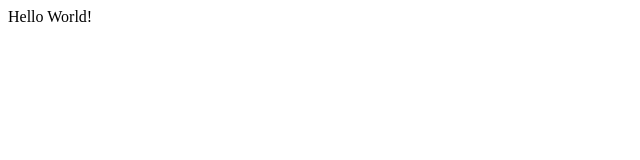
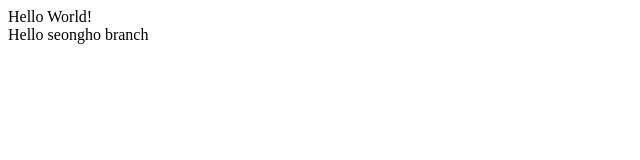
Before and after one commit to doitwebserver/practice-git, a plain HTML site: page index.html in a window 1280 px wide. Shown: the whole page, without its empty margins (0-640 px from the left). Drawn offline with Linux system fonts and the light colour scheme.

Commit message:
Add sentence in seongho branch

```diff
--- a/index.html
+++ b/index.html
@@ -4,5 +4,6 @@
 	</head>
 	<body>
 		<div>Hello World!</div>
+		<div>Hello seongho branch</div>
 	</body>
 </html>
```
